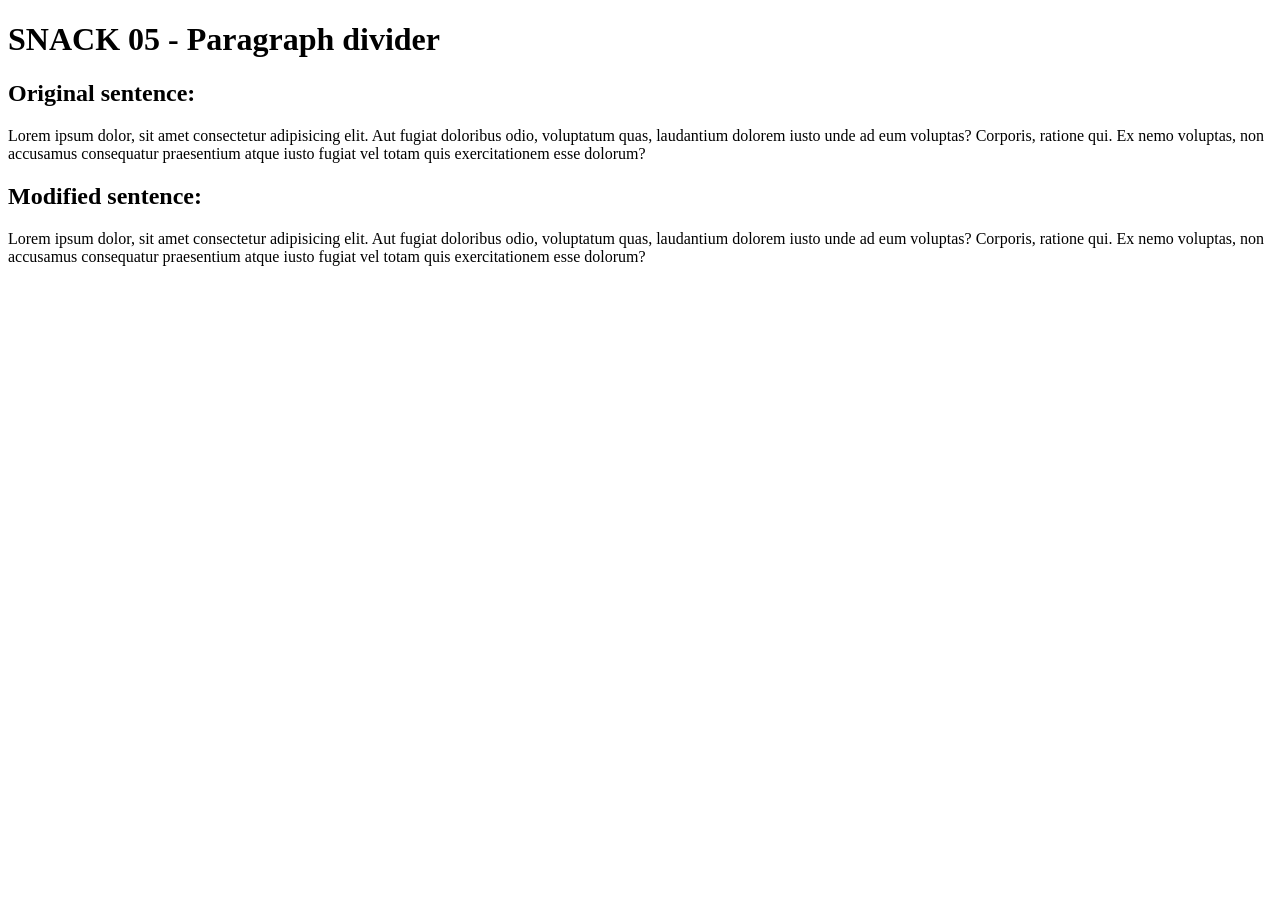
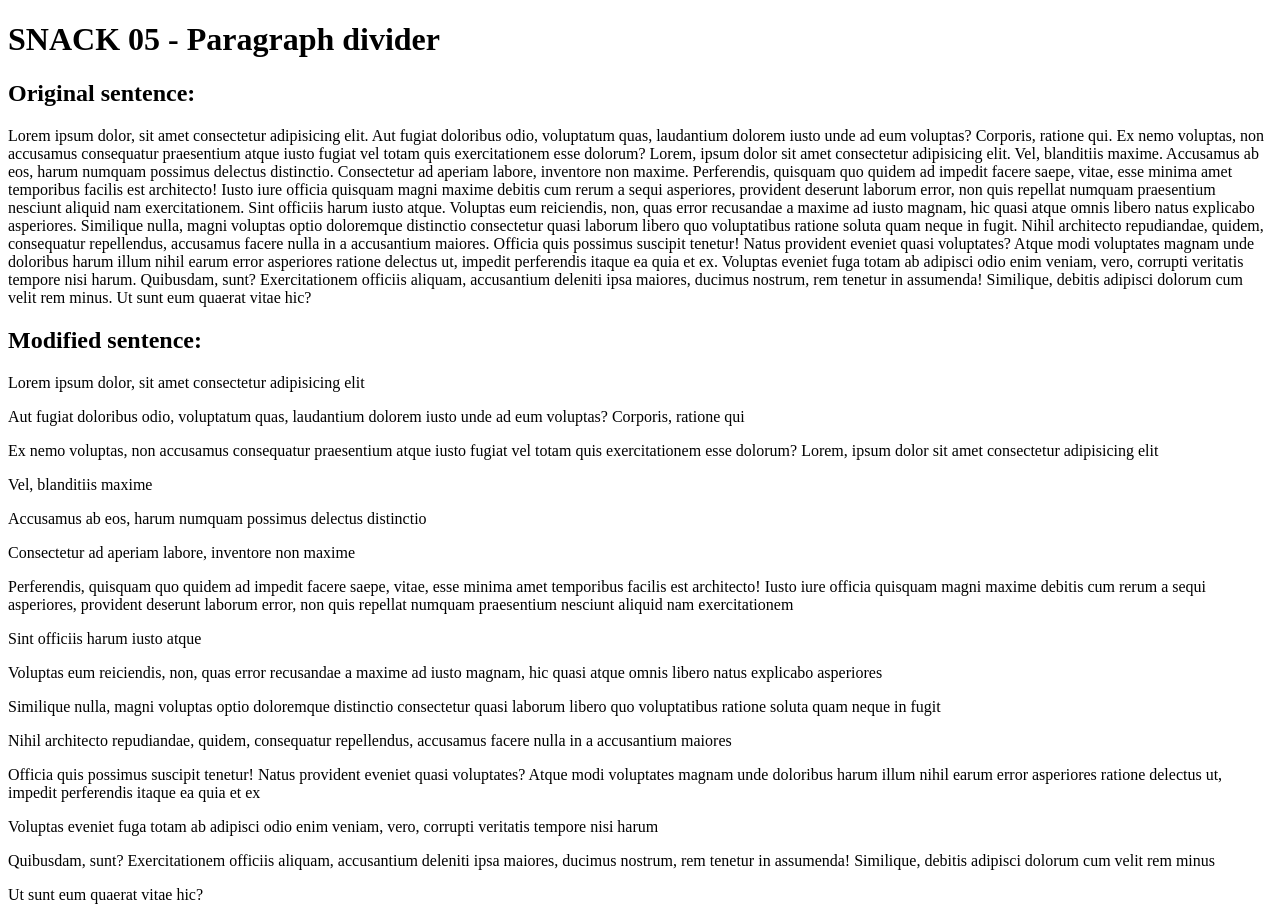
Before and after one commit to Moonatic89/php-snacks-b1, a PHP site: page / in a window 1280 px wide. Before the commit the page ends 266 px from the top, so only its background shows below. Run offline with PHP 8.4, Linux system fonts and the light colour scheme.

Commit message:
Snack 05 completed

```diff
--- a/snack05/index.php
+++ b/snack05/index.php
@@ -4,7 +4,21 @@
 
 $sentence = "Lorem ipsum dolor, sit amet consectetur adipisicing elit. Aut fugiat doloribus odio, voluptatum quas,
 laudantium dolorem iusto unde ad eum voluptas? Corporis, ratione qui. Ex nemo voluptas, non accusamus
-consequatur praesentium atque iusto fugiat vel totam quis exercitationem esse dolorum?";
+consequatur praesentium atque iusto fugiat vel totam quis exercitationem esse dolorum?
+Lorem, ipsum dolor sit amet consectetur adipisicing elit. Vel, blanditiis maxime. Accusamus ab eos,
+harum numquam possimus delectus distinctio. Consectetur ad aperiam labore, inventore non maxime. Perferendis,
+quisquam quo quidem ad impedit facere saepe, vitae, esse minima amet temporibus facilis est architecto!
+Iusto iure officia quisquam magni maxime debitis cum rerum a sequi asperiores, provident deserunt laborum
+error, non quis repellat numquam praesentium nesciunt aliquid nam exercitationem. Sint officiis harum iusto
+atque. Voluptas eum reiciendis, non, quas error recusandae a maxime ad iusto magnam, hic quasi atque omnis
+libero natus explicabo asperiores. Similique nulla, magni voluptas optio doloremque distinctio consectetur quasi
+ laborum libero quo voluptatibus ratione soluta quam neque in fugit. Nihil architecto repudiandae, quidem,
+ consequatur repellendus, accusamus facere nulla in a accusantium maiores. Officia quis possimus suscipit tenetur!
+ Natus provident eveniet quasi voluptates? Atque modi voluptates magnam unde doloribus harum illum nihil earum error
+ asperiores ratione delectus ut, impedit perferendis itaque ea quia et ex. Voluptas eveniet fuga totam ab adipisci
+ odio enim veniam, vero, corrupti veritatis tempore nisi harum. Quibusdam, sunt? Exercitationem officiis aliquam,
+ accusantium deleniti ipsa maiores, ducimus nostrum, rem tenetur in assumenda! Similique, debitis adipisci dolorum
+ cum velit rem minus. Ut sunt eum quaerat vitae hic?";
 
 ?>
 
@@ -30,10 +44,21 @@ echo $sentence;
     <h2>Modified sentence:</h2>
 
 <?php
-echo $sentence;
-?>
+
+$splitSentence = (explode(".", $sentence));
+
+for ($i=0; $i < (count($splitSentence)) ; $i++) { ?>
+
+ <p>
+<?php echo $splitSentence[$i]; ?>
+ </p>
 
 
+<?php
+}
+
+
+?>
 </p>
 
 
```
